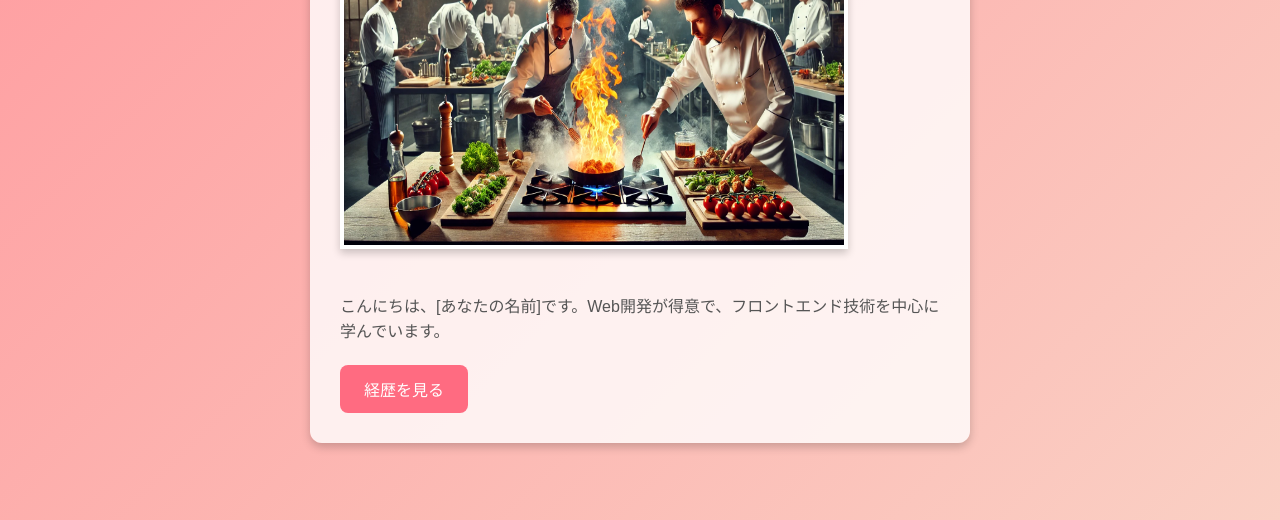
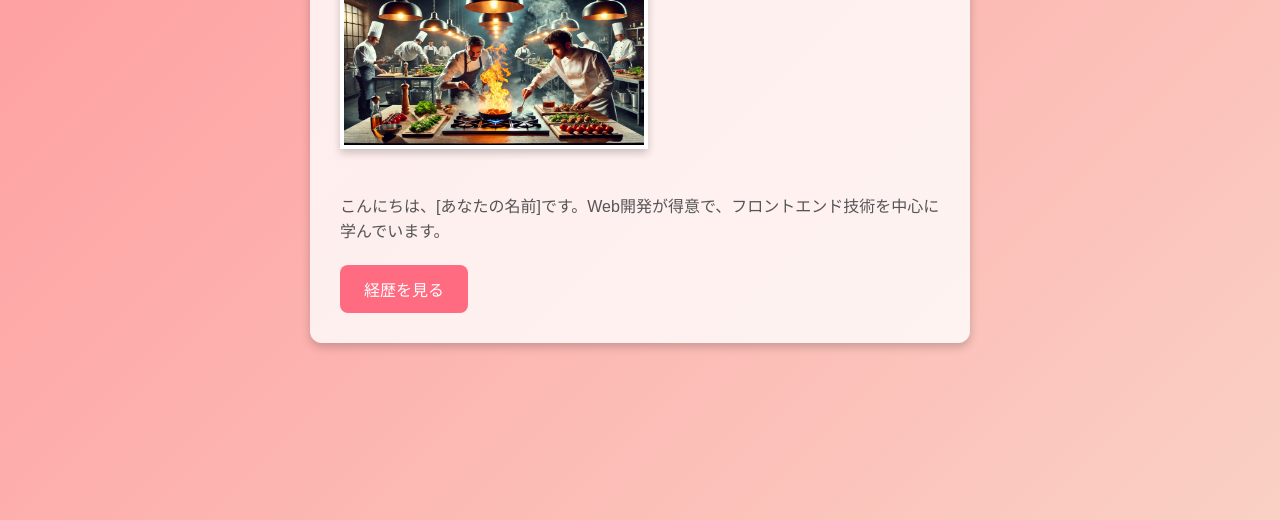
Before and after one commit to mounthero/yamada.taro.io, a plain HTML site: page index.html in a window 1280 px wide. Shown: the part 280-800 px from the top of the page. Drawn offline with Linux system fonts and the light colour scheme.

Commit message:
Update styles.css
画像のサイズ修正

```diff
--- a/styles.css
+++ b/styles.css
@@ -33,8 +33,8 @@ h1 {
     }
 }
 .profile-img {
-    width: 500px;
-    height: 350px;
+    width: 300px;
+    height: 150px;
     margin-bottom: 15px;
     border: 4px solid white;
     box-shadow: 0 4px 8px rgba(0, 0, 0, 0.2);
```
